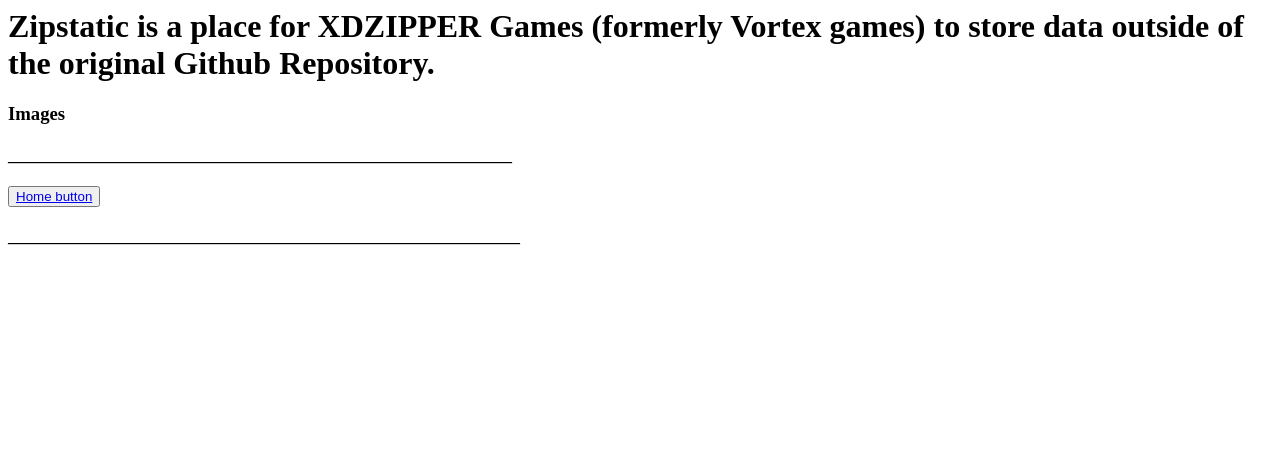
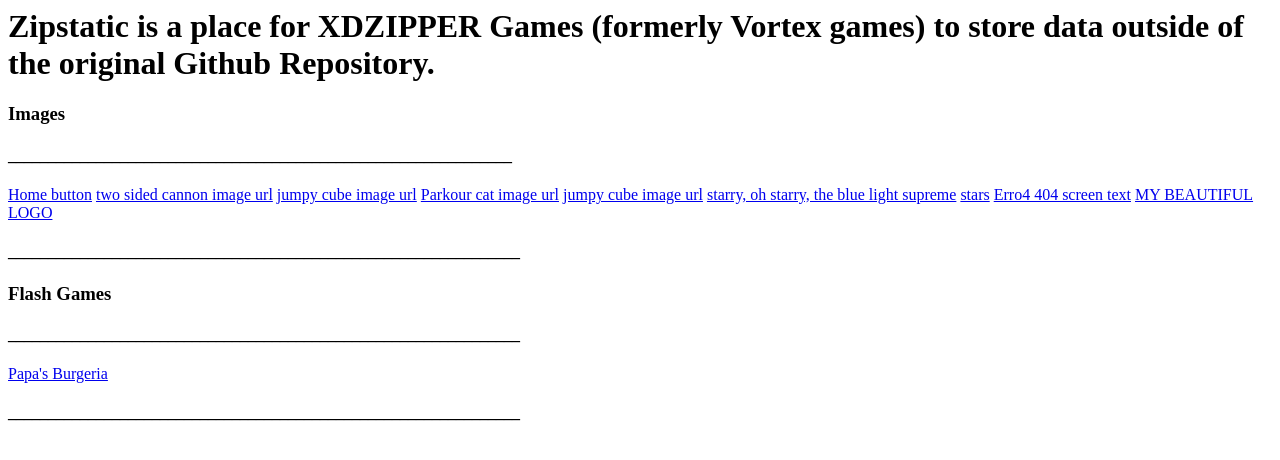
Before and after one commit to xdzippergames/zipstatic, a plain HTML site: page index.html in a window 1280 px wide. Drawn offline with Linux system fonts and the light colour scheme.

Commit message:
Update index.html

```diff
--- a/index.html
+++ b/index.html
@@ -2,5 +2,17 @@
 <h1> Zipstatic is a place for XDZIPPER Games (formerly Vortex games) to store data outside of the original Github Repository. </h1>
 <h3> Images </h3>
 <h4>_______________________________________________________________</h4>
-<button><a href="Home Button.png">Home button</a></button>
+<a href="Home Button.png">Home button</a>
+<a href="Twosidedlol.png">two sided cannon image url</a>
+<a href="jumpycube.png">jumpy cube image url</a>
+<a href="Home Button.png">Parkour cat image url</a>
+<a href="jumpycube.png">jumpy cube image url</a>
+<a href="starry (1).svg">starry, oh starry, the blue light supreme</a>
+<a href="an image of stars.">stars</a>
+<a href="text.png">Erro4 404 screen text</a>
+<a href="xdzipper games.svg">MY BEAUTIFUL LOGO</a>
 <h4>________________________________________________________________</h4>
+<h3> Flash Games </h3>
+<h4>________________________________________________________________</h4>
+<a href="papasburgeria_v2.swf">Papa's Burgeria</a>
+<h4>________________________________________________________________</h4>
```
